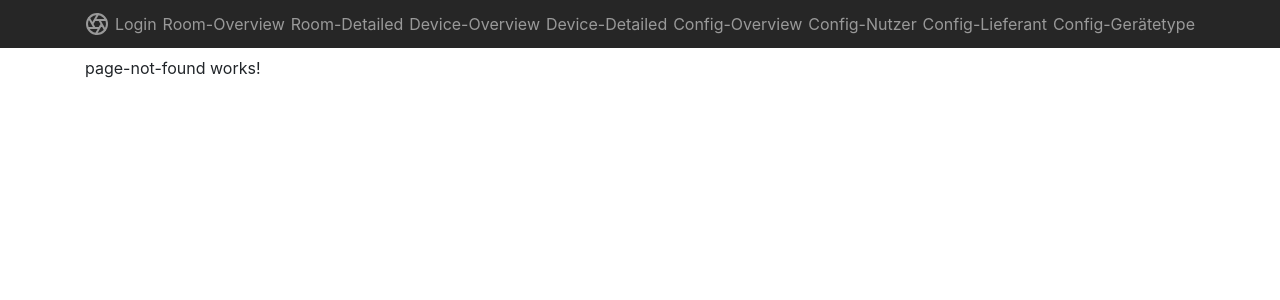
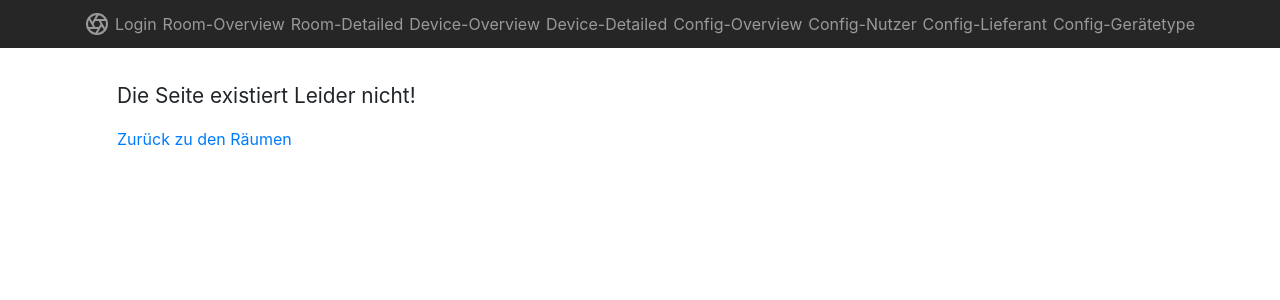
Before and after one commit to agraul/it-verwaltung, an Angular app in the folder frontend/: page /devicetype in a window 1280 px wide. Shown: the top 300 px of the page. Built offline with nearby package versions, Linux system fonts and the light colour scheme.

Commit message:
filled page not found page

```diff
--- a/frontend/src/app/page-not-found/page-not-found.component.html
+++ b/frontend/src/app/page-not-found/page-not-found.component.html
@@ -1 +1,4 @@
-<p>page-not-found works!</p>
+<div id="complete">
+<p id="headline">Die Seite existiert Leider nicht!</p>
+<a routerLink="/rooms" >Zurück zu den Räumen</a>
+</div>
--- a/frontend/src/app/page-not-found/page-not-found.component.less
+++ b/frontend/src/app/page-not-found/page-not-found.component.less
@@ -0,0 +1,8 @@
+#complete{
+    margin-left: 2em;
+    margin-top: 2em;
+}
+
+#headline{
+    font-size: 1.3em;
+}
```
